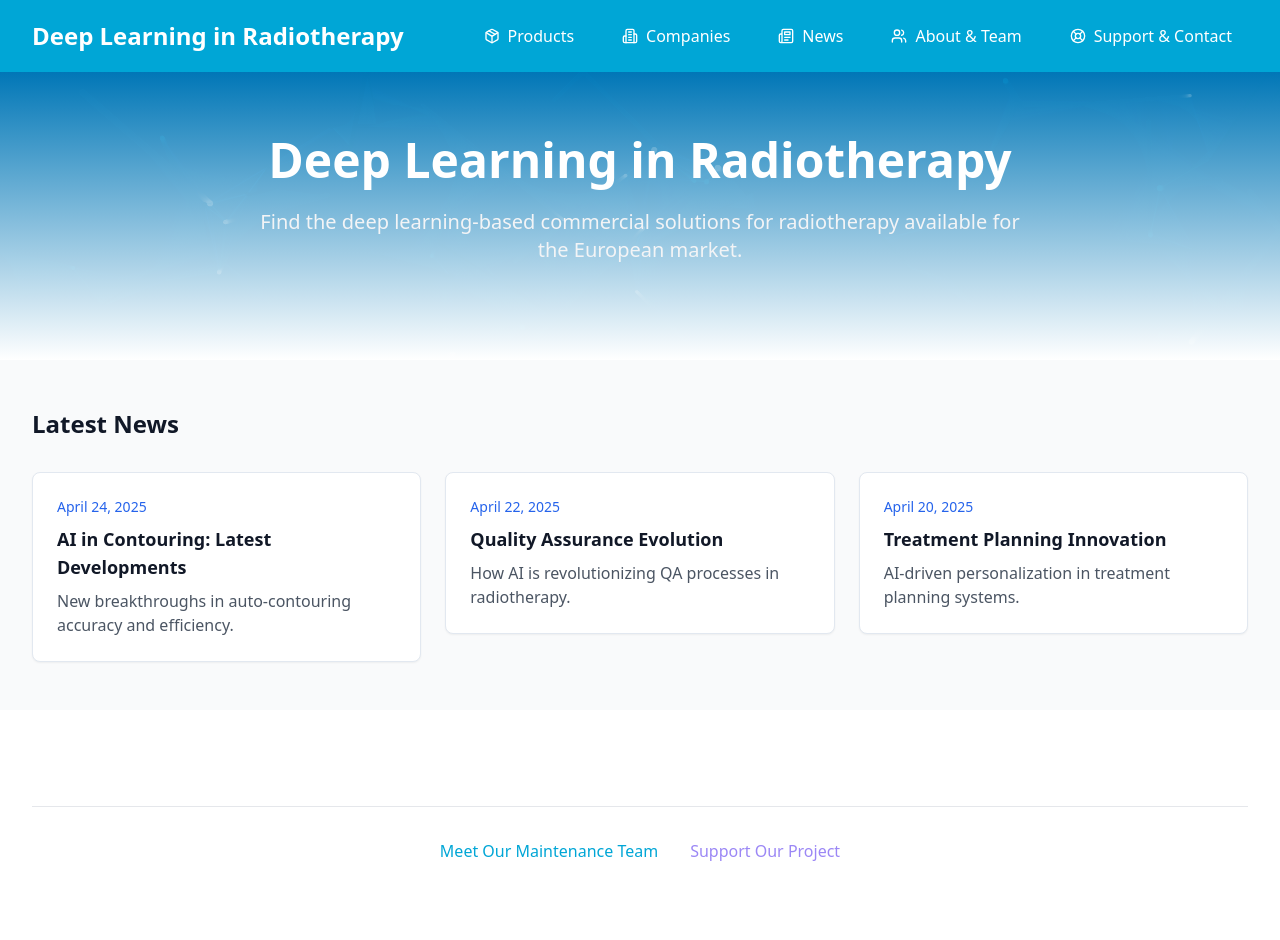
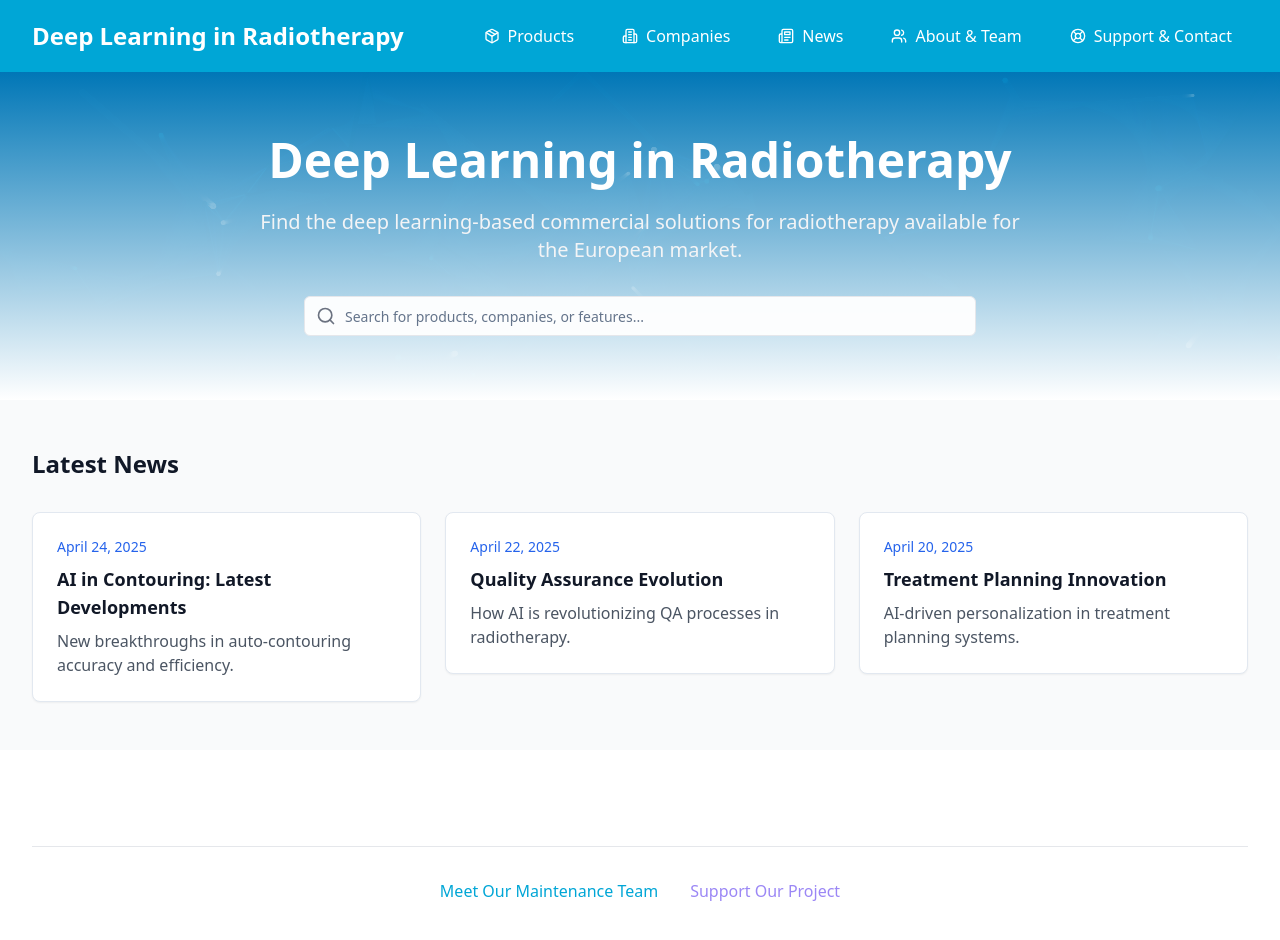
Before and after one commit to DLinRT-eu/website, a React (Vite) app: page / in a window 1280 px wide. Shown: the top 940 px of the page. Built offline with nearby package versions, Linux system fonts and the light colour scheme.

Commit message:
feat: Add search to the home page
Adds the search functionality to the home page.

```diff
--- a/src/components/IntroSection.tsx
+++ b/src/components/IntroSection.tsx
@@ -1,8 +1,12 @@
 
 import { useEffect, useRef } from 'react';
+import { Search } from "lucide-react";
+import { Input } from "@/components/ui/input";
+import { useNavigate } from 'react-router-dom';
 
 const IntroSection = () => {
   const canvasRef = useRef<HTMLCanvasElement>(null);
+  const navigate = useNavigate();
 
   useEffect(() => {
     const canvas = canvasRef.current;
@@ -94,6 +98,12 @@ const IntroSection = () => {
     };
   }, []);
 
+  const handleSearch = (query: string) => {
+    if (query) {
+      navigate(`/products?search=${encodeURIComponent(query)}`);
+    }
+  };
+
   return (
     <section className="relative overflow-hidden">
       <canvas
@@ -109,6 +119,14 @@ const IntroSection = () => {
             <p className="text-xl text-gray-100 mb-8">
               Find the deep learning-based commercial solutions for radiotherapy available for the European market.
             </p>
+            <div className="relative max-w-2xl mx-auto">
+              <Search className="absolute left-3 top-2.5 h-5 w-5 text-gray-500" />
+              <Input
+                placeholder="Search for products, companies, or features..."
+                className="pl-10 bg-white/95 border-gray-200"
+                onChange={(e) => handleSearch(e.target.value)}
+              />
+            </div>
           </div>
         </div>
       </div>
```
